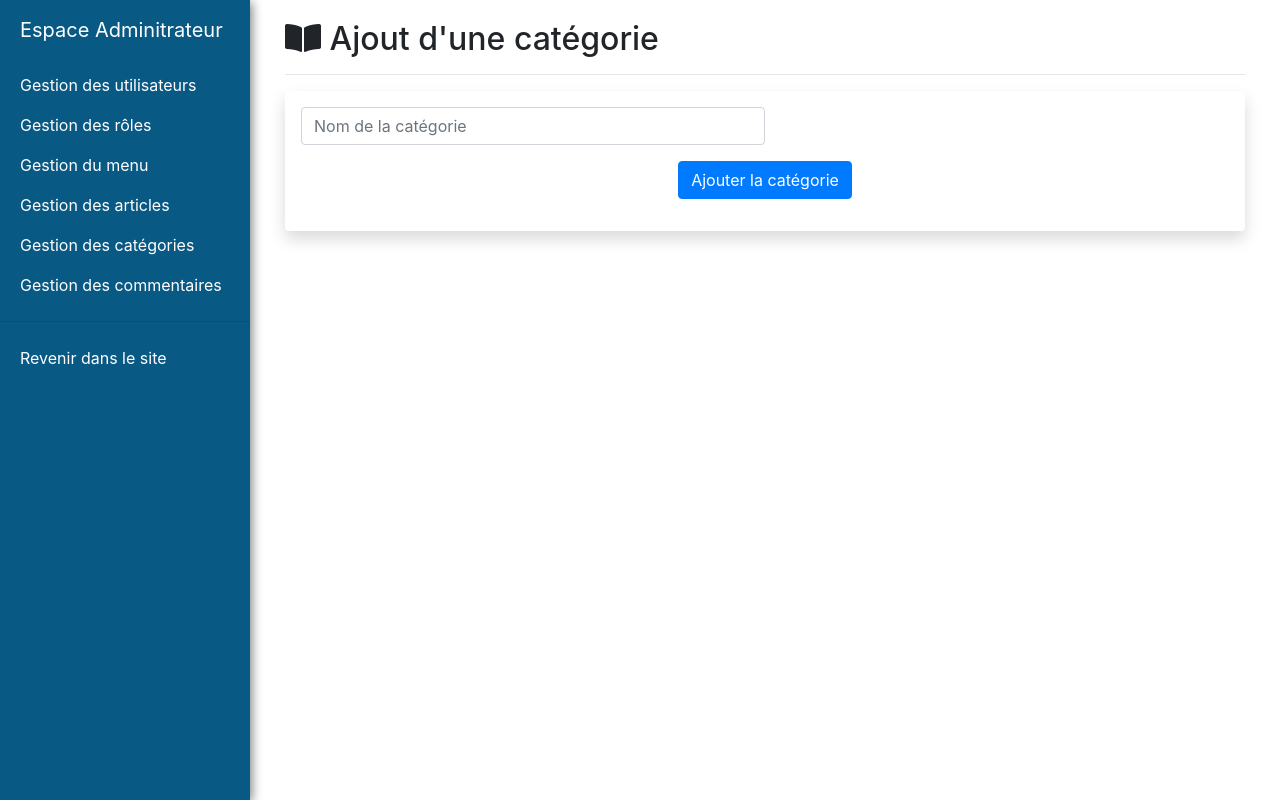
After one commit to Pew0h/Yalu-blog, a PHP site: page /admin/admin_add_categorie.php in a window 1280 px wide. The commit adds this page. Run offline with PHP 8.4, Linux system fonts and the light colour scheme; some libraries are stand-ins or nearby versions.

Commit message:
Fonction Add catégorie ok

```diff
--- /dev/null
+++ b/admin/admin_add_categorie.php
@@ -0,0 +1,68 @@
+<?php
+require_once('../includes/layouts/header_admin.php');
+
+if(isset($_SESSION['user_id'])) // Si appuie du bouton
+{
+    if (Role::getUserRole($_SESSION['user_id']) != 'Administrateur'){
+        header('Location: index.php');
+        exit;
+    }
+}
+
+
+if (isset($_POST['button_register']))
+{
+    if  (isset($_POST['nom'])  && !empty($_POST['nom']) ) {
+        if (!Categorie::isInformationExist($_POST['nom']))
+        {
+            Categorie::insertCategorie($_POST['nom']);
+            $_SESSION['alert'] = Main::alert('success', 'Catégorie ajouté avec succès');
+        }
+        else
+        {
+            $_SESSION['alert'] = Main::alert('danger', 'Le nom de la catégorie est déjà utilisé');
+        }
+    }
+    else{
+        $_SESSION['alert'] = Main::alert('danger', 'Veuillez remplir le champ');
+    }
+}
+
+
+?>
+
+
+<!-- Page Content -->
+<div id="page-content-wrapper">
+    <div class="container-fluid">
+        <div class="row">
+            <div class="col-lg-12">
+                <h2><i class="fas fa-book-open"></i> Ajout d'une catégorie</h2>
+                <hr>
+            </div>
+            <div class="col-lg-12">
+                <div style="text-align: center;">
+                    <?php
+                    if(isset($_SESSION['alert'])) {
+                        echo $_SESSION['alert'];
+                    }
+                    ?>
+                    <div class="shadow p-3 mb-5 bg-white rounded">
+                        <form method="POST">
+
+                            <div class="form-group">
+                                <input type="text" class="form-control w-50" id="nom" name="nom" placeholder="Nom de la catégorie">
+                            </div>
+
+                            <button type="submit" name="button_register" class="btn btn-primary">Ajouter la catégorie</button>
+                        </form>
+                    </div>
+                </div>
+            </div>
+        </div>
+    </div>
+</div>
+
+</div>
+</body>
+</html>
--- a/admin/admin_add_user.php
+++ b/admin/admin_add_user.php
@@ -39,7 +39,7 @@ if (isset($_POST['button_register']))
                 <hr>
             </div>
             <div class="col-lg-12">
-                <center>
+                <div style="text-align: center;">
                     <?php
                     if(isset($_SESSION['alert'])) {
                         echo $_SESSION['alert'];
@@ -76,7 +76,7 @@ if (isset($_POST['button_register']))
                             <button type="submit" name="button_register" class="btn btn-primary">Ajouter l'utilisateur</button>
                         </form>
                     </div>
-                </center>
+                </div>
             </div>
         </div>
     </div>
--- a/includes/class/Categorie.php
+++ b/includes/class/Categorie.php
@@ -5,6 +5,25 @@ class Categorie
     {
         $request = Database::getInstance()->query('SELECT count(*) FROM categorie');
         return $request->fetch()[0];
+    }
+
+    public static function insertCategorie(string $nom){
+        $database = Database::getInstance();
+        $request = $database->prepare('INSERT INTO categorie(nom) VALUE (:categorie_nom)');
+        $request->execute(array(
+            'categorie_nom' => $nom
+        ));
+    }
+
+    public static function isInformationExist(string $nom) : bool
+    {
+        $database = Database::getInstance();
+        $request = $database->prepare('SELECT nom FROM categorie WHERE nom = :categorie_nom');
+        $request->execute(array(
+            'categorie_nom' => $nom,
+        ));
+
+        return $request->rowCount() >= 1;
     }
 
     public static function getCategories()
```
Also changed, not shown: admin/admin_categories.php (+8 -0 lines), admin/suppression_element/categorie_suppression.php (deleted, +0 -19 lines).
